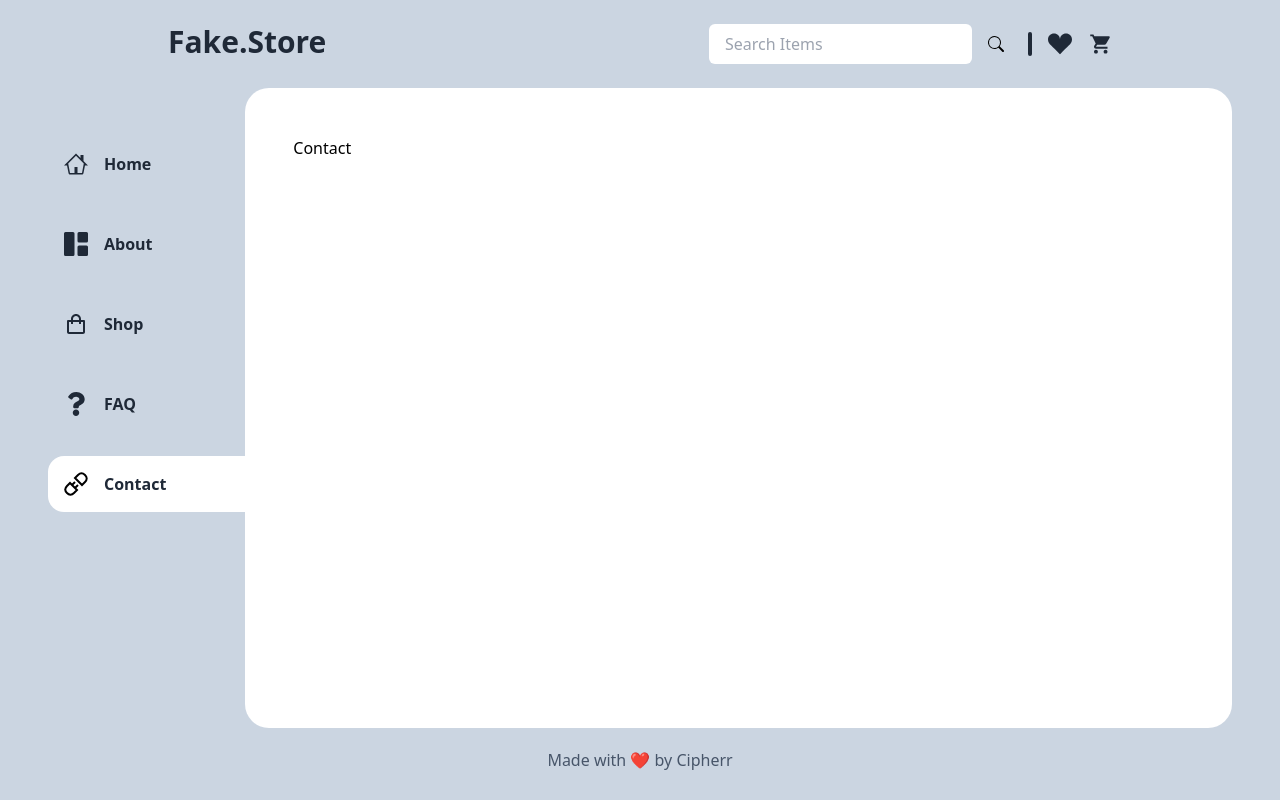
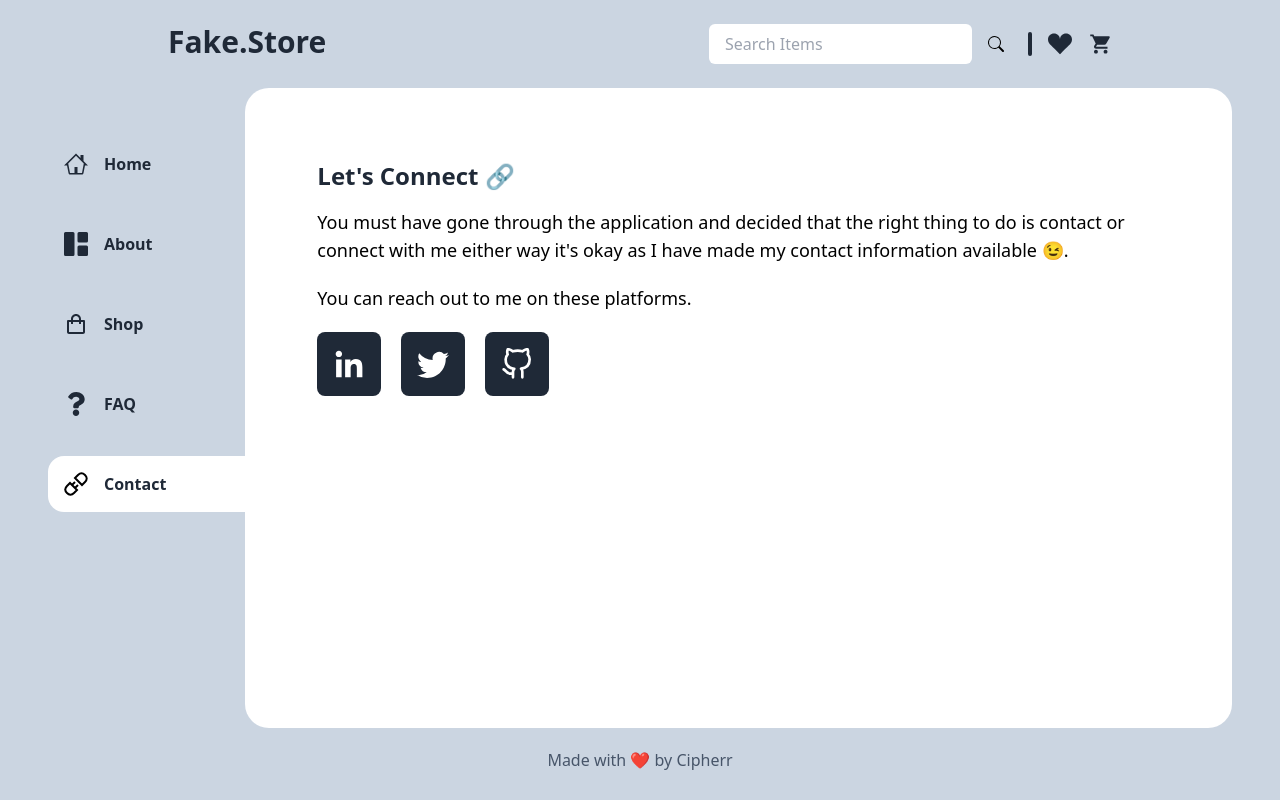
Before and after one commit to AfolabiOlajide/Redux-Ecommerce-application, a React (Create React App) app: page /contact in a window 1280 px wide. Built offline with nearby package versions, Linux system fonts and the light colour scheme.

Commit message:
worked on and finished connect page

```diff
--- a/src/pages/Contact.jsx
+++ b/src/pages/Contact.jsx
@@ -1,8 +1,33 @@
-import React from 'react'
+import React from 'react';
+import { GrLinkedinOption } from 'react-icons/gr';
+import { BsTwitter } from 'react-icons/bs';
+import { FiGithub } from 'react-icons/fi';
 
 const Contact = () => {
     return (
-        <div>Contact</div>
+        <div className='p-6'>
+            <h3 className="font-bold text-gray-800 text-2xl mb-4">Let's Connect 🔗</h3>
+            <p className="text-semibold text-lg">
+                You must have gone through the application and decided that the right thing to do is contact or connect with me
+                either way it's okay as I have made my contact information available 😉.
+            </p>
+            <p className='my-5 text-semibold text-lg'>You can reach out to me on these platforms.</p>
+            {/* Socials */}
+            <div className="flex space-x-5">
+                {/* LinkedIn */}
+                <a href='https://linkedin.com/in/afolabi-olajide' rel='noreferrer' target="_blank" className='bg-gray-800 rounded-lg p-4 hover:ring-2 hover:ring-gray-600'>
+                    <GrLinkedinOption className="text-[2rem] text-white "/>
+                </a>
+                {/* Twitter */}
+                <a href='https://twitter.com/officialcipherr' rel='noreferrer' target="_blank" className='bg-gray-800 rounded-lg p-4 hover:ring-2 hover:ring-gray-600'>
+                    <BsTwitter className="text-[2rem] text-white "/>
+                </a>
+                {/* Github */}
+                <a href='https://github.com/afolabiolajide' rel='noreferrer' target="_blank" className='bg-gray-800 rounded-lg p-4 hover:ring-2 hover:ring-gray-600'>
+                    <FiGithub className="text-[2rem] text-white "/>
+                </a>
+            </div>
+        </div>
     )
 }
 
```
